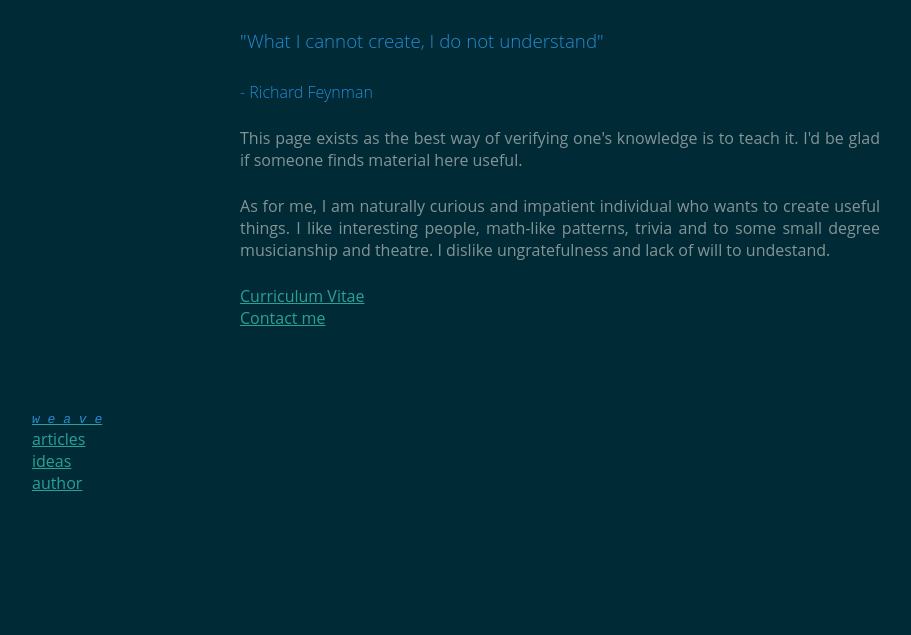
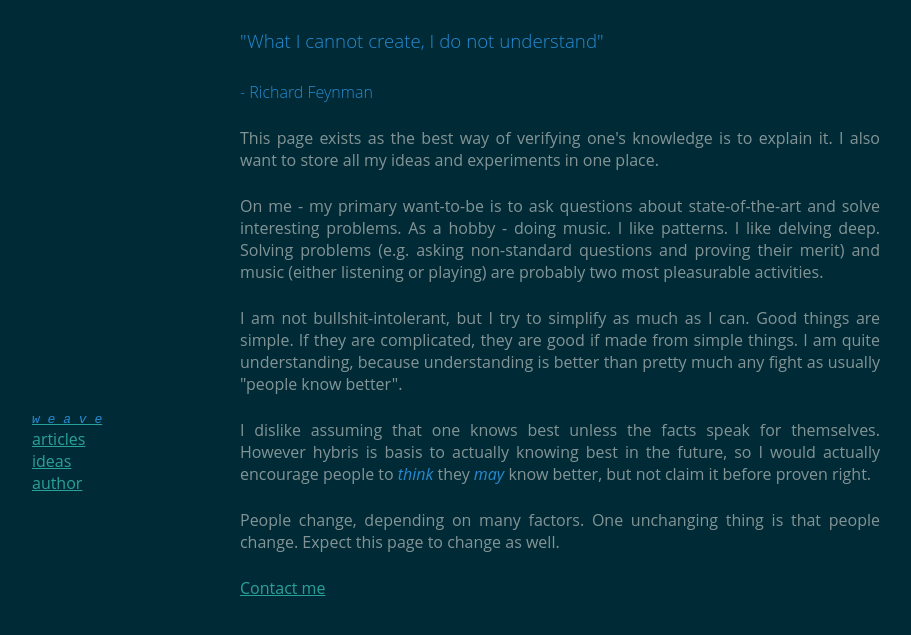
Before and after one commit to Zantyr/zantyr.github.io, a Jekyll site: the page built from about.html, in a window 1280 px wide. Shown: the top 635 px of the page, without its empty margins (0-911 px from the left). Built offline with Jekyll 4.4.1, drawn with Linux system fonts in a browser that asks for light colours.

Commit message:
About section

```diff
--- a/about.html
+++ b/about.html
@@ -10,14 +10,25 @@ layout: root
 		<h4><span style='display:block;margin-left:auto;margin-right:0;'>- Richard Feynman</span></h4>
 	</h3>
 	<p>
-		This page exists as the best way of verifying one's knowledge is to teach it. I'd be glad if someone finds material here useful.
+		This page exists as the best way of verifying one's knowledge is to explain it. I also want to store all my ideas and experiments in one place.
 	</p>
 	<p>
-		As for me, I am naturally curious and impatient individual who wants to create useful things. I like interesting people, math-like patterns, trivia and to some small degree musicianship and theatre.
-		I dislike ungratefulness and lack of will to undestand.
+		On me - my primary want-to-be is to ask questions about state-of-the-art and solve interesting problems. As a hobby - doing music.
+		I like patterns. I like delving deep. Solving problems (e.g. asking non-standard questions and proving their merit) and music (either listening or playing) are probably
+		two most pleasurable activities.
+	</p>
+	<p>
+		I am not bullshit-intolerant, but I try to simplify as much as I can. Good things are simple. If they are complicated, they are good if made from simple things.
+		I am quite understanding, because understanding is better than pretty much any fight as usually "people know better".
+	</p>
+	<p>
+		I dislike assuming that one knows best unless the facts speak for themselves. However hybris is basis to actually knowing best in the future, so
+		I would actually encourage people to <i>think</i> they <i>may</i> know better, but not claim it before proven right.
+	</p>
+	<p>
+		People change, depending on many factors. One unchanging thing is that people change. Expect this page to change as well.
 	</p>
 	<ul class="no-decor">
-		<li><a href='/cv'>Curriculum Vitae</a></li>
-		<li><a href='/contact'>Contact me</a></li>
+		<li><a href='mailto:tomasik.kwidzyn@gmail.com'>Contact me</a></li>
 	</ul>
 </div>
```
